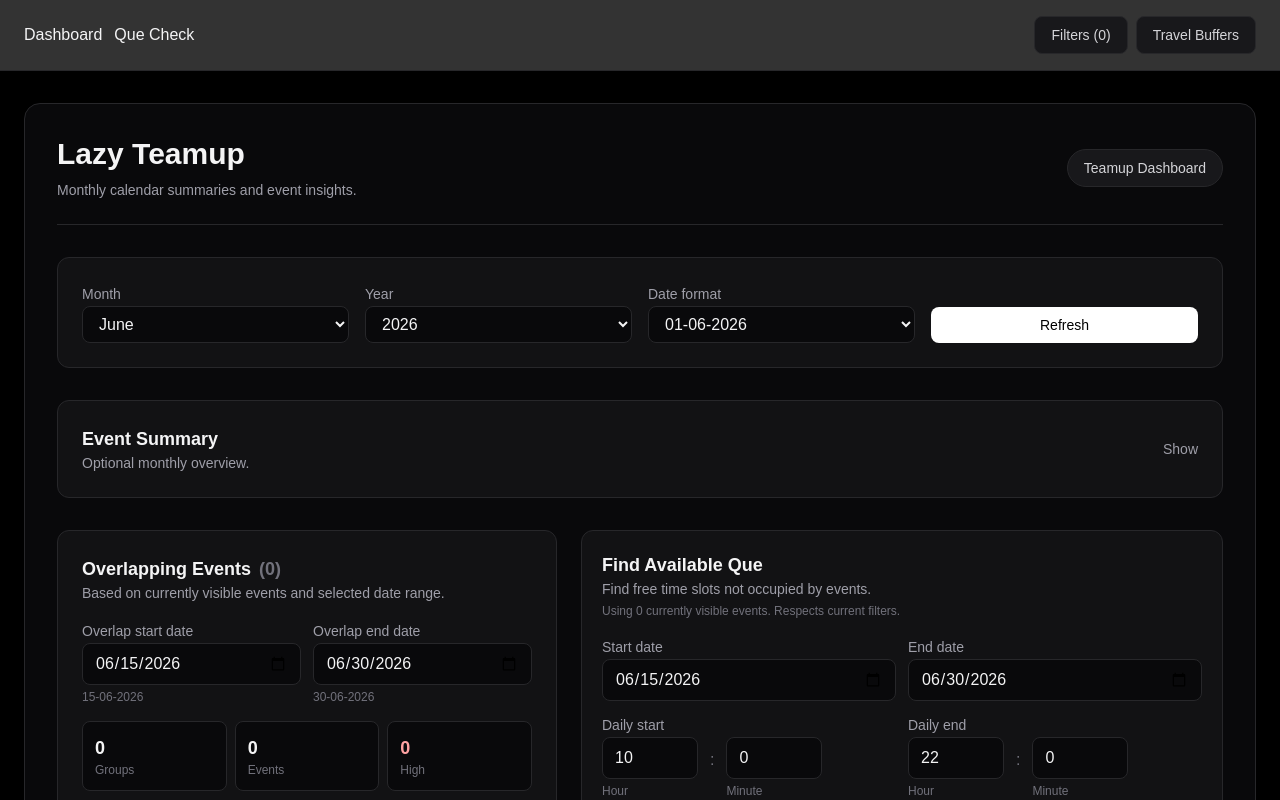
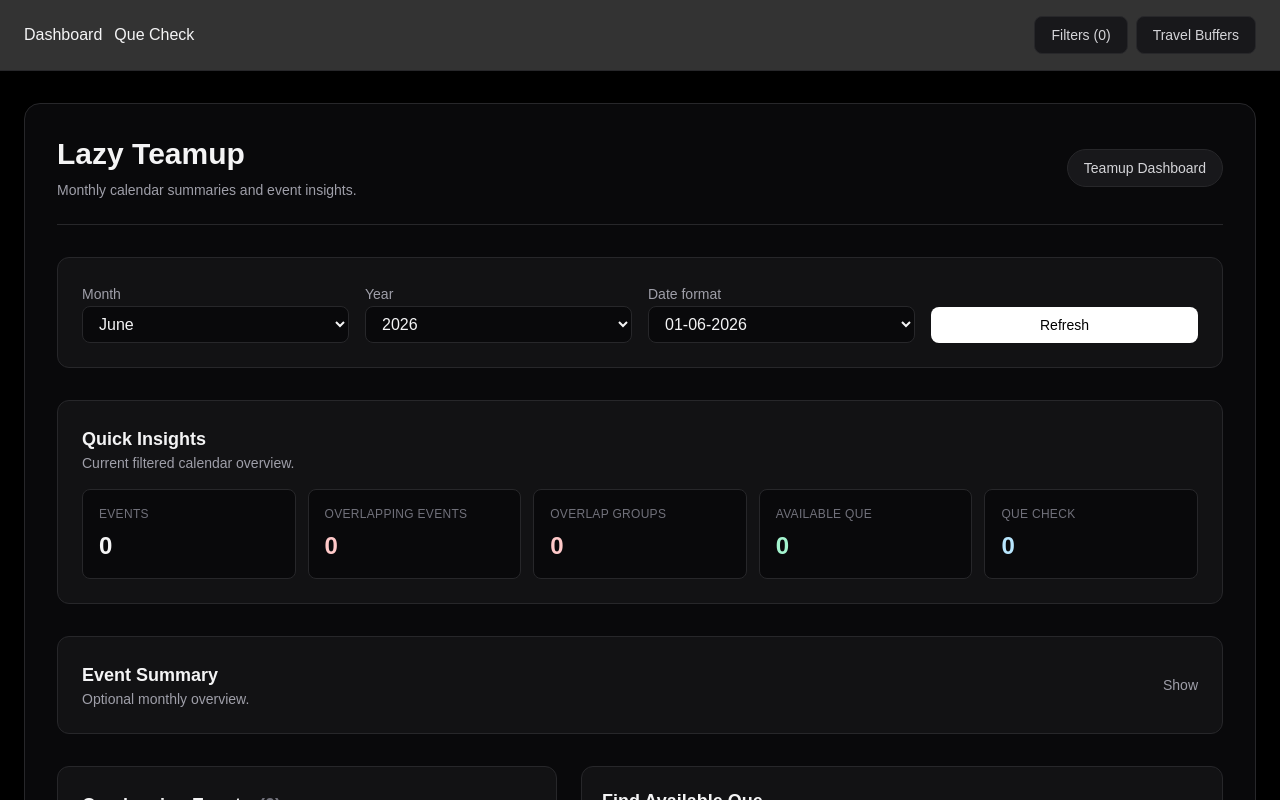
Before and after one commit to puritvs/lazy-teamup, a Next.js app: page / in a window 1280 px wide. Shown: the top 800 px of the page. Built offline with nearby package versions, Linux system fonts and the light colour scheme.

Commit message:
Add calendar quick insights

```diff
--- a/features/calendar-view/components/CalendarMonthView.tsx
+++ b/features/calendar-view/components/CalendarMonthView.tsx
@@ -368,7 +368,7 @@
           </div>
 
           {filteredSelectedItems.length === 0 ? (
-            <p className="text-sm text-zinc-500">No items for this day.</p>
+            <p className="text-sm text-zinc-500">No items for this tab.</p>
           ) : (
             <div className="space-y-2">
               {filteredSelectedItems.map((item) => (
--- a/features/calendar/components/CalendarDashboard.tsx
+++ b/features/calendar/components/CalendarDashboard.tsx
@@ -128,7 +128,33 @@
     showCalendarQueCheck,
     calendarLayers.queCheck,
   ]);
-
+  const quickInsights = [
+    {
+      label: "Events",
+      value: filteredEvents.length,
+      tone: "text-zinc-100",
+    },
+    {
+      label: "Overlapping events",
+      value: highlightedEventIds.size,
+      tone: "text-red-200",
+    },
+    {
+      label: "Overlap groups",
+      value: overlapGroups.length,
+      tone: "text-red-200",
+    },
+    {
+      label: "Available Que",
+      value: calendarLayers.availableQue.length,
+      tone: "text-emerald-200",
+    },
+    {
+      label: "Que Check",
+      value: calendarLayers.queCheck.length,
+      tone: "text-sky-200",
+    },
+  ];
   return (
     <div className="space-y-6 sm:space-y-8">
       <section className="rounded-xl border border-zinc-800 bg-zinc-900/60 p-5 sm:p-6">
@@ -189,7 +215,30 @@
           </button>
         </div>
       </section>
+      <section className="rounded-xl border border-zinc-800 bg-zinc-900/60 p-5 sm:p-6">
+        <div className="mb-4">
+          <h2 className="text-lg font-bold text-zinc-100">Quick Insights</h2>
+          <p className="text-sm text-zinc-400">
+            Current filtered calendar overview.
+          </p>
+        </div>
 
+        <div className="grid gap-3 sm:grid-cols-2 lg:grid-cols-5">
+          {quickInsights.map((item) => (
+            <div
+              key={item.label}
+              className="rounded-lg border border-zinc-800 bg-zinc-950 p-4"
+            >
+              <p className="text-xs uppercase tracking-wide text-zinc-500">
+                {item.label}
+              </p>
+              <p className={`mt-2 text-2xl font-bold ${item.tone}`}>
+                {item.value}
+              </p>
+            </div>
+          ))}
+        </div>
+      </section>
       <section className="rounded-xl border border-zinc-800 bg-zinc-900/60 p-5 sm:p-6">
         <button
           type="button"
```
